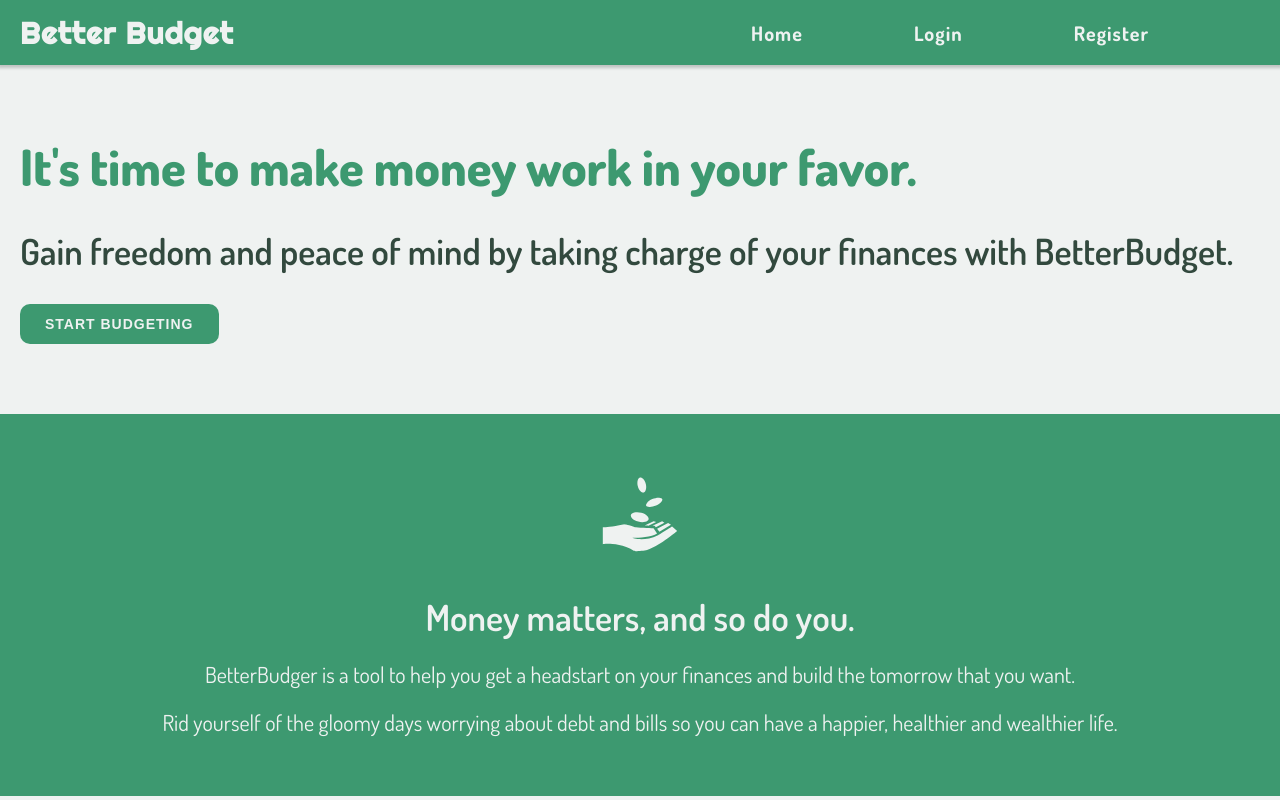
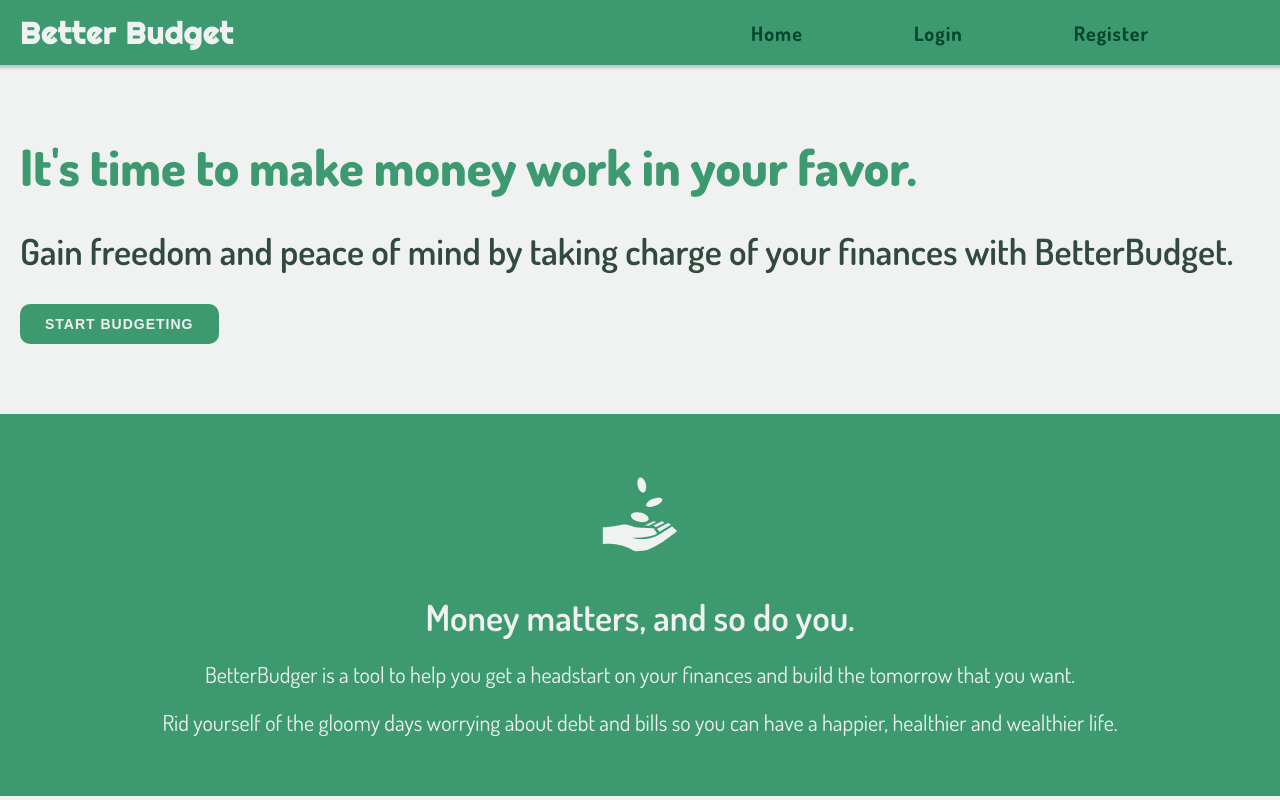
Before and after one commit to JohnSebastian3/better-budget, a React (Create React App) app in the folder client/: page / in a window 1280 px wide. Shown: the top 800 px of the page. Built offline with nearby package versions, Linux system fonts and the light colour scheme; no server answers; a web font is replaced by a local one.

Commit message:
Modify logo

```diff
--- a/client/src/components/NavBar/NavLinks/NavLinks.module.css
+++ b/client/src/components/NavBar/NavLinks/NavLinks.module.css
@@ -37,6 +37,6 @@
   }
 
   .nav-links__item {
-    color: #EFF2F1;
+    /* color: #EFF2F1; */
   }
 }
```
